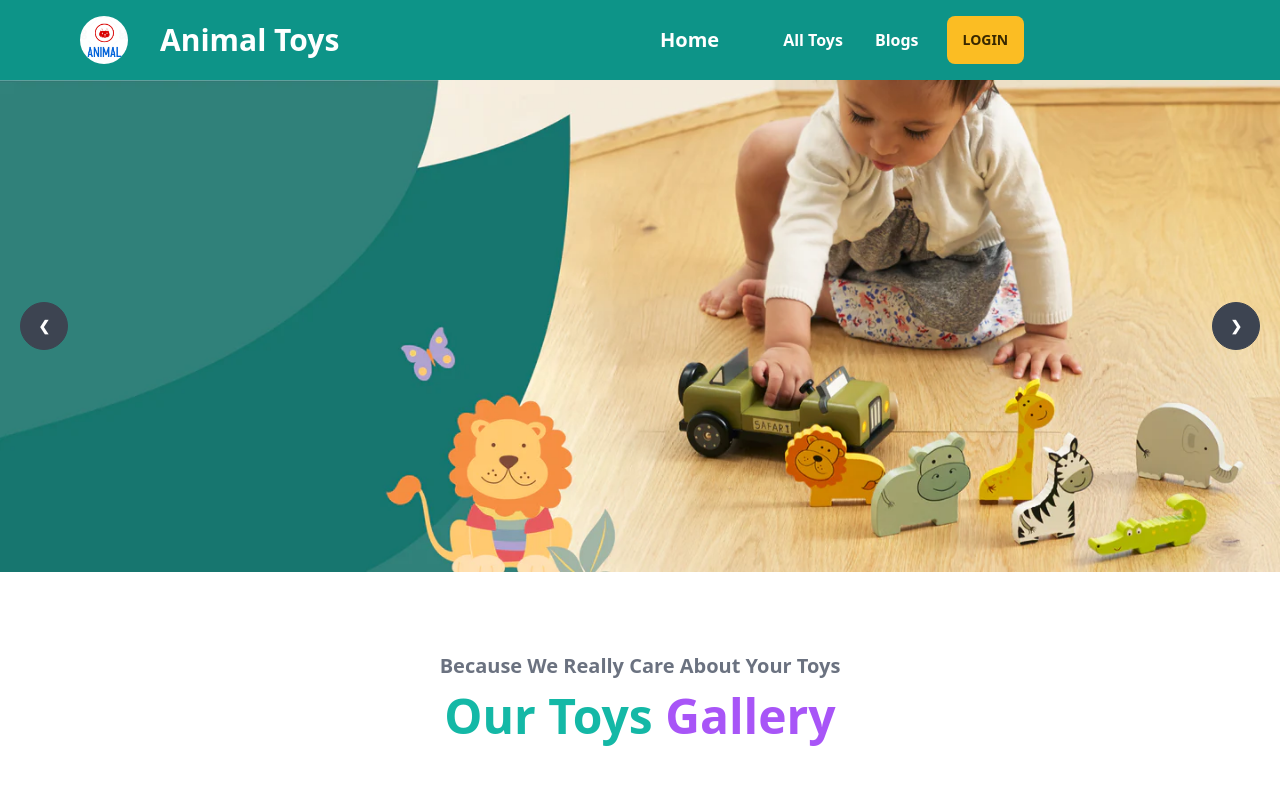
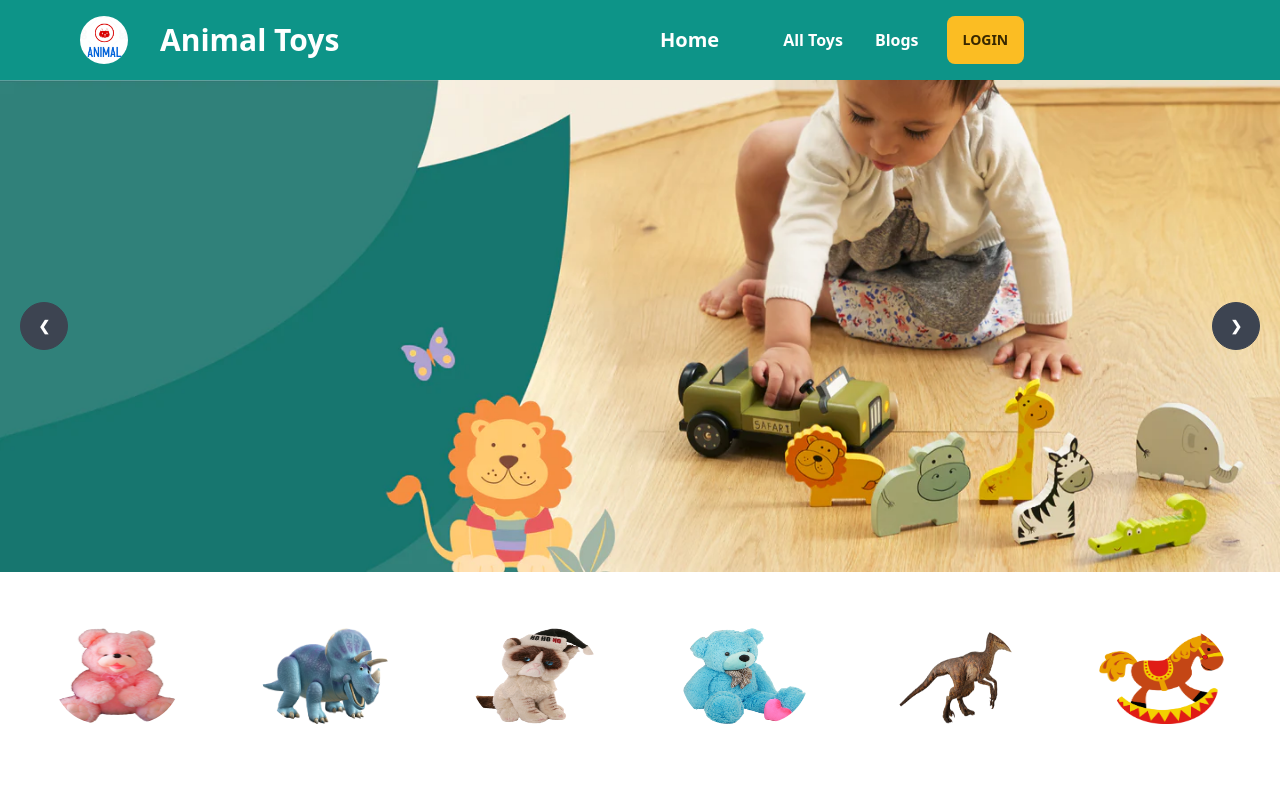
Before and after one commit to noornabi07/animal-toy-shop-clients, a React (Vite) app: page / in a window 1280 px wide. Shown: the top 800 px of the page. Built offline with nearby package versions, Linux system fonts and the light colour scheme; no server answers.

Commit message:
extra added section in home page

```diff
--- a/src/components/Home/Home.jsx
+++ b/src/components/Home/Home.jsx
@@ -4,11 +4,13 @@ import Gallery from '../Gallery/Gallery';
 import CategoryToys from '../CategoryToys/CategoryToys';
 import Process from '../Proccess/Process';
 import Center from '../Center/Center';
+import Tranding from '../Update/Tranding/Tranding';
 
 const Home = () => {
     return (
         <div>
             <Banner></Banner>
+            <Tranding></Tranding>
             <Gallery></Gallery>
             <CategoryToys></CategoryToys>
             <Process></Process>
--- /dev/null
+++ b/src/components/Update/Tranding/Tranding.jsx
@@ -0,0 +1,26 @@
+import React from 'react';
+import logo1 from '../../../../public/teddy1.png'
+import logo2 from '../../../../public/dainesour2.png'
+import logo3 from '../../../../public/cat1.png'
+import logo4 from '../../../../public/teddy3.png'
+import logo5 from '../../../../public/dainesour4.png'
+import logo6 from '../../../../public/horse3.png'
+
+const Tranding = () => {
+    return (
+        <div className='px-5'>
+            <div className='grid grid-cols-2 md:grid-cols-3 lg:grid-cols-6 gap-4 mt-10' data-aos="fade-left"
+                data-aos-easing="linear"
+                data-aos-duration="1000">
+                <img className='w-40 mx-auto h-32 p-4 rounded-full' src={logo1} alt="" />
+                <img className='w-40 mx-auto h-32 p-4 rounded-full' src={logo2} alt="" />
+                <img className='w-40 mx-auto h-32 p-4 rounded-full' src={logo3} alt="" />
+                <img className='w-40 mx-auto h-32 p-4 rounded-full' src={logo4} alt="" />
+                <img className='w-40 mx-auto h-32 p-4 rounded-full' src={logo5} alt="" />
+                <img className='w-40 mx-auto h-32 p-4 rounded-full' src={logo6} alt="" />
+            </div>
+        </div>
+    );
+};
+
+export default Tranding;
```
